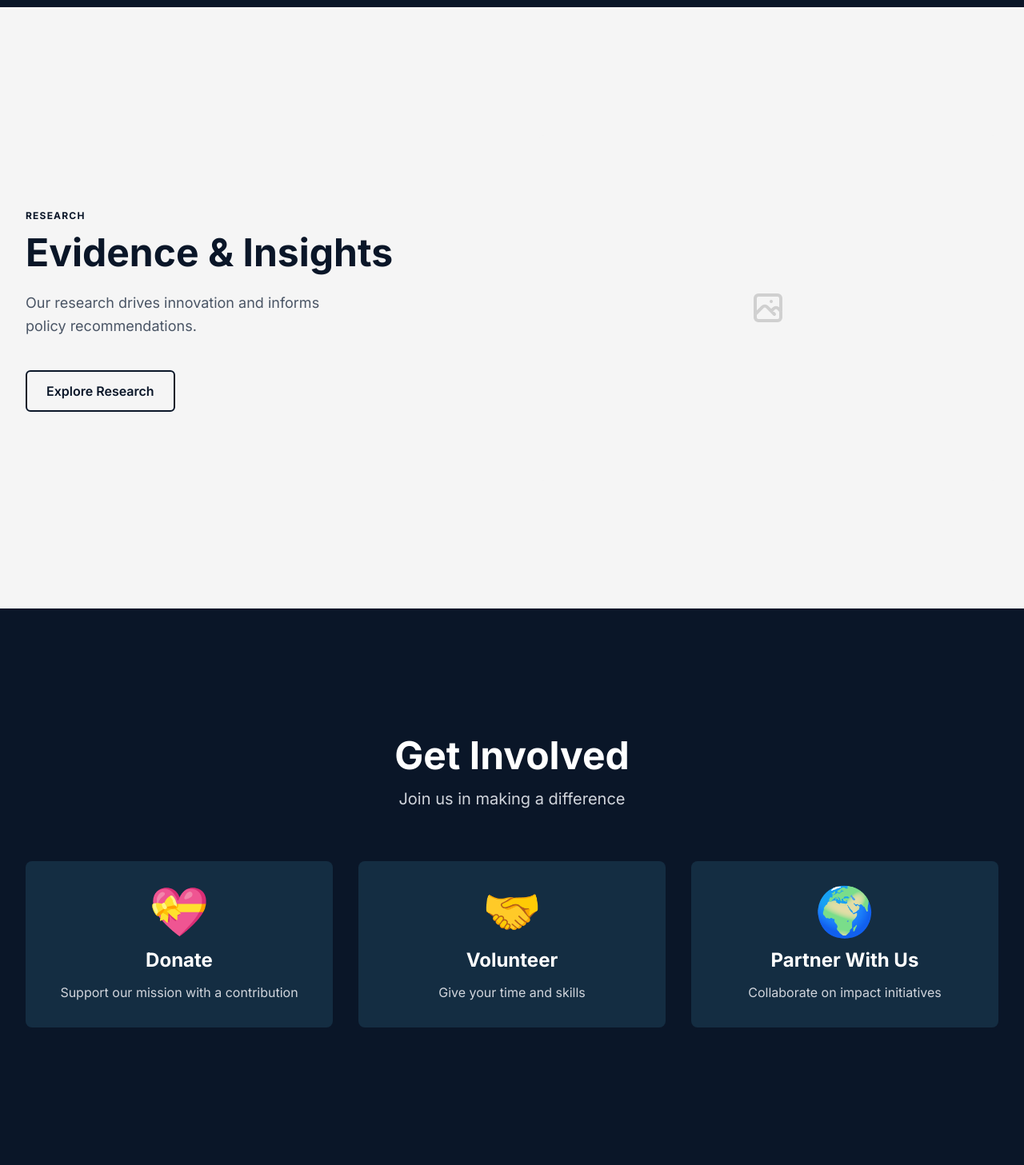
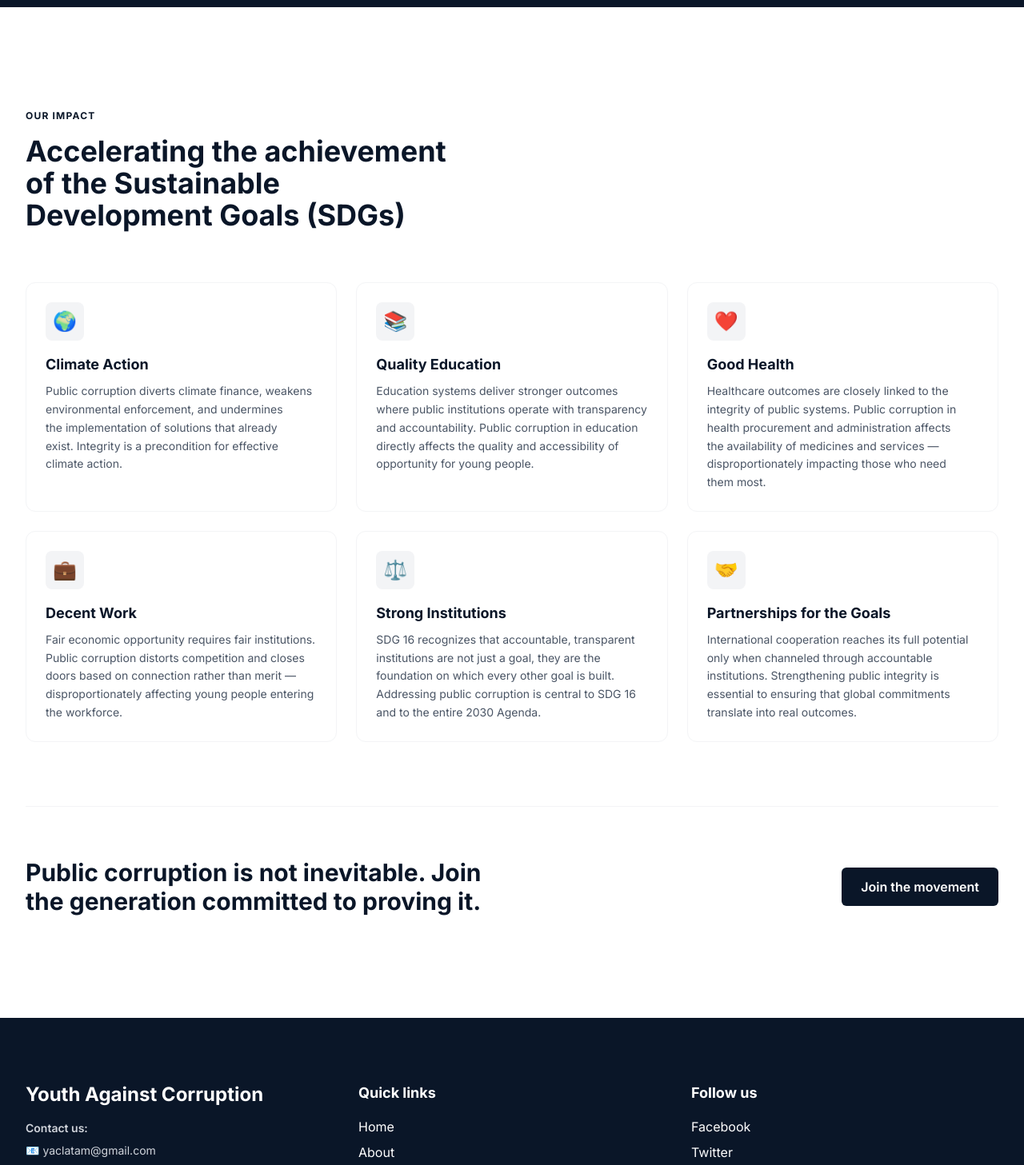
Before and after one commit to fercodes/yac, a Next.js app: page /en in a window 1280 px wide. Shown: the part 5520-6977 px from the top of the page at 80% size. Built offline with nearby package versions, Linux system fonts and the light colour scheme.

Commit message:
Add sdg section

```diff
--- a/app/[locale]/page.tsx
+++ b/app/[locale]/page.tsx
@@ -4,8 +4,7 @@ import AboutSnapshot from '@/components/about-snapshot';
 import BoardPreview from '@/components/board-preview';
 import ProjectsPreview from '@/components/projects-preview';
 import FrameworkSection from '@/components/framework-section';
-import ResearchPreview from '@/components/research-preview';
-import ActSection from '@/components/act-section';
+import SdgsSection from '@/components/sdg-section';
 import Footer from '@/components/footer';
 
 interface PageProps {
@@ -23,8 +22,7 @@ export default async function HomePage({ params }: PageProps) {
       <BoardPreview locale={locale} />
       <ProjectsPreview locale={locale} />
       <FrameworkSection locale={locale} />
-      <ResearchPreview locale={locale} />
-      <ActSection locale={locale} />
+      <SdgsSection locale={locale} />
       <Footer locale={locale} />
     </main>
   );
--- a/components/act-section.tsx
+++ /dev/null
@@ -1,47 +0,0 @@
-'use client'
-
-import { useTranslations } from 'next-intl'
-import Card from './card'
-
-interface ActSectionProps {
-  locale: string
-}
-
-export default function ActSection({ locale }: ActSectionProps) {
-  const t = useTranslations('act')
-
-  const getIcon = (index: number) => {
-    const icons = [
-      '💝', // Donate
-      '🤝', // Volunteer
-      '🌍', // Partner
-    ]
-    return icons[index] || '→'
-  }
-
-  return (
-    <section className="bg-primary text-primary-foreground py-24 md:py-40">
-      <div className="max-w-7xl mx-auto px-4 sm:px-6 lg:px-8">
-        <div className="text-center mb-16">
-          <h2 className="text-4xl md:text-5xl font-bold mb-4 text-balance">
-            {t('title')}
-          </h2>
-          <p className="text-xl text-gray-300 text-pretty">{t('subtitle')}</p>
-        </div>
-
-        <div className="grid grid-cols-1 md:grid-cols-3 gap-8">
-          {t.raw('actions').map((action: any, index: number) => (
-            <div
-              key={index}
-              className="bg-secondary rounded-lg p-8 text-center hover:bg-accent hover:shadow-lg hover:-translate-y-2 transition-all duration-300"
-            >
-              <div className="text-6xl mb-4">{getIcon(index)}</div>
-              <h3 className="text-2xl font-bold mb-3">{action.title}</h3>
-              <p className="text-gray-300">{action.description}</p>
-            </div>
-          ))}
-        </div>
-      </div>
-    </section>
-  )
-}
--- a/components/research-preview.tsx
+++ /dev/null
@@ -1,42 +0,0 @@
-'use client'
-
-import { useTranslations } from 'next-intl'
-import Button from './button'
-import ImagePlaceholder from './image-placeholder'
-
-interface ResearchPreviewProps {
-  locale: string
-}
-
-export default function ResearchPreview({ locale }: ResearchPreviewProps) {
-  const t = useTranslations('research')
-
-  return (
-    <section className="bg-gray-light py-24 md:py-40">
-      <div className="max-w-7xl mx-auto px-4 sm:px-6 lg:px-8">
-        <div className="grid grid-cols-1 md:grid-cols-2 gap-16 items-center">
-          {/* Content */}
-          <div>
-            <span className="text-xs font-bold text-primary tracking-widest uppercase">
-              {t('eyebrow')}
-            </span>
-            <h2 className="text-4xl md:text-5xl font-bold text-primary mt-3 mb-6 text-balance">
-              {t('title')}
-            </h2>
-            <p className="text-lg text-gray-600 mb-10 leading-relaxed text-pretty">
-              {t('description')}
-            </p>
-            <Button href={t('linkUrl')} variant="outline">
-              {t('linkText')}
-            </Button>
-          </div>
-
-          {/* Image Placeholder */}
-          <div className="hidden md:block">
-            <ImagePlaceholder aspectRatio="4:3" alt="Research image" />
-          </div>
-        </div>
-      </div>
-    </section>
-  )
-}
--- /dev/null
+++ b/components/sdg-section.tsx
@@ -0,0 +1,61 @@
+'use client';
+
+import { useTranslations } from 'next-intl';
+import Button from './button';
+
+interface SdgsSectionProps {
+  locale: string;
+}
+
+export default function SdgsSection({ locale }: SdgsSectionProps) {
+  const t = useTranslations('sdgs');
+
+  return (
+    <section className="bg-white py-20 md:py-32">
+      <div className="max-w-7xl mx-auto px-4 sm:px-6 lg:px-8">
+
+        {/* Header */}
+        <div className="max-w-2xl mb-16">
+          <span className="text-xs font-bold text-primary tracking-widest uppercase mb-4 block">
+            {t('eyebrow')}
+          </span>
+          <h2 className="text-3xl md:text-4xl font-bold text-primary">
+            {t('heading')}
+          </h2>
+        </div>
+
+        {/* SDG Cards grid */}
+        <div className="grid grid-cols-1 md:grid-cols-2 lg:grid-cols-3 gap-6 mb-20">
+          {(t.raw('items') as any[]).map((item: any, index: number) => (
+            <div
+              key={index}
+              className="border border-gray-100 rounded-xl p-6 hover:shadow-md transition-shadow"
+            >
+              <div className="w-12 h-12 bg-gray-100 rounded-lg flex items-center justify-center mb-4">
+                {/* Replace with your icon */}
+                <span className="text-2xl">{item.emoji}</span>
+              </div>
+              <h3 className="text-lg font-bold text-primary mb-2">
+                {item.title}
+              </h3>
+              <p className="text-gray-600 text-sm leading-relaxed">
+                {item.description}
+              </p>
+            </div>
+          ))}
+        </div>
+
+        {/* CTA */}
+        <div className="border-t border-gray-100 pt-16 flex flex-col md:flex-row items-start md:items-center justify-between gap-6">
+          <p className="text-2xl md:text-3xl font-bold text-primary max-w-xl">
+            {t('cta')}
+          </p>
+          <Button href={t('ctaLinkUrl')} variant="primary">
+            {t('ctaLinkText')}
+          </Button>
+        </div>
+
+      </div>
+    </section>
+  );
+}
--- a/messages/en.json
+++ b/messages/en.json
@@ -106,28 +106,42 @@
       "Our generation recognizes this pattern. And we are committed to addressing it with the evidence, the seriousness, and the urgency it deserves."
     ]
   },
-  "research": {
-    "eyebrow": "RESEARCH",
-    "title": "Evidence & Insights",
-    "description": "Our research drives innovation and informs policy recommendations.",
-    "linkText": "Explore Research",
-    "linkUrl": "/en/research"
-  },
-  "act": {
-    "title": "Get Involved",
-    "subtitle": "Join us in making a difference",
-    "actions": [
+  "sdgs": {
+    "eyebrow": "Our impact",
+    "heading": "Accelerating the achievement of the Sustainable Development Goals (SDGs)",
+    "ctaLinkText": "Join the movement",
+    "ctaLinkUrl": "/en/join",
+    "cta": "Public corruption is not inevitable. Join the generation committed to proving it.",
+    "items": [
       {
-        "title": "Donate",
-        "description": "Support our mission with a contribution"
+        "emoji": "🌍",
+        "title": "Climate Action",
+        "description": "Public corruption diverts climate finance, weakens environmental enforcement, and undermines the implementation of solutions that already exist. Integrity is a precondition for effective climate action."
       },
       {
-        "title": "Volunteer",
-        "description": "Give your time and skills"
+        "emoji": "📚",
+        "title": "Quality Education",
+        "description": "Education systems deliver stronger outcomes where public institutions operate with transparency and accountability. Public corruption in education directly affects the quality and accessibility of opportunity for young people."
       },
       {
-        "title": "Partner With Us",
-        "description": "Collaborate on impact initiatives"
+        "emoji": "❤️",
+        "title": "Good Health",
+        "description": "Healthcare outcomes are closely linked to the integrity of public systems. Public corruption in health procurement and administration affects the availability of medicines and services — disproportionately impacting those who need them most."
+      },
+      {
+        "emoji": "💼",
+        "title": "Decent Work",
+        "description": "Fair economic opportunity requires fair institutions. Public corruption distorts competition and closes doors based on connection rather than merit — disproportionately affecting young people entering the workforce."
+      },
+      {
+        "emoji": "⚖️",
+        "title": "Strong Institutions",
+        "description": "SDG 16 recognizes that accountable, transparent institutions are not just a goal, they are the foundation on which every other goal is built. Addressing public corruption is central to SDG 16 and to the entire 2030 Agenda."
+      },
+      {
+        "emoji": "🤝",
+        "title": "Partnerships for the Goals",
+        "description": "International cooperation reaches its full potential only when channeled through accountable institutions. Strengthening public integrity is essential to ensuring that global commitments translate into real outcomes."
       }
     ]
   },
```
